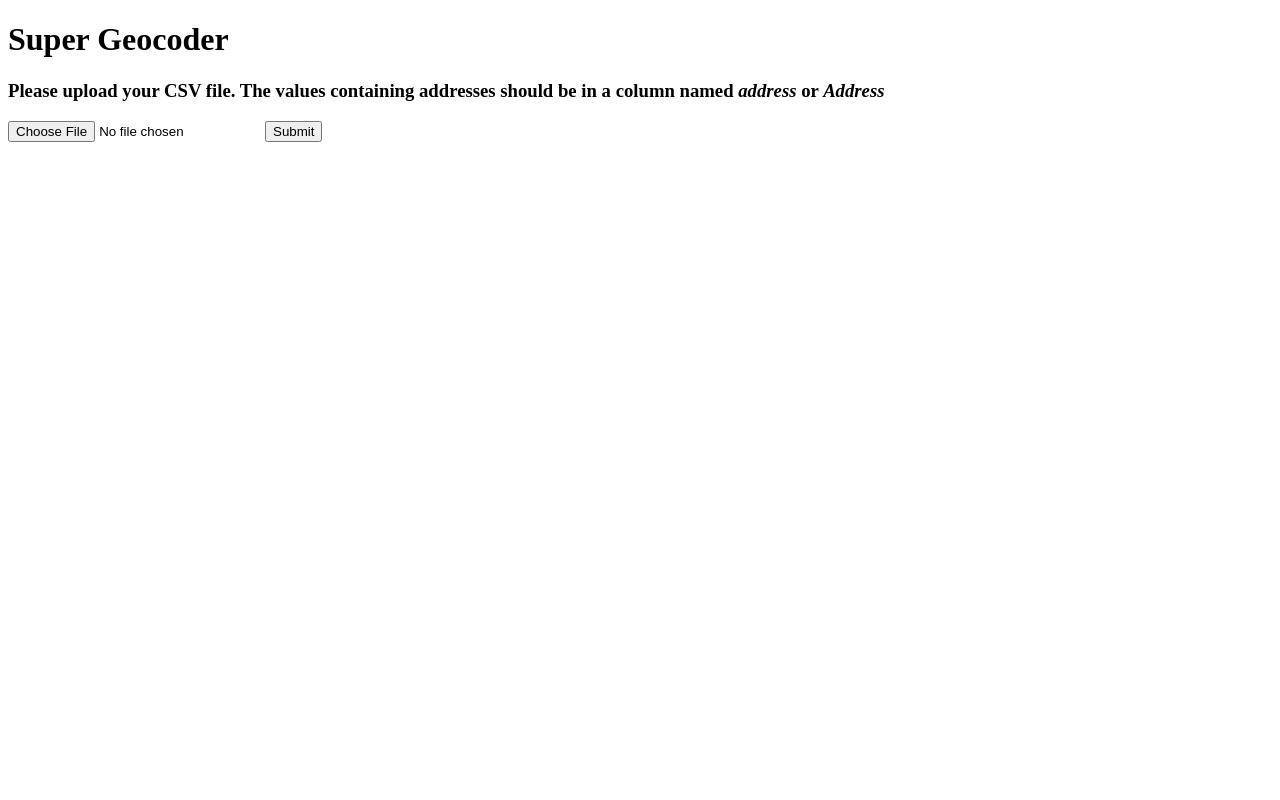
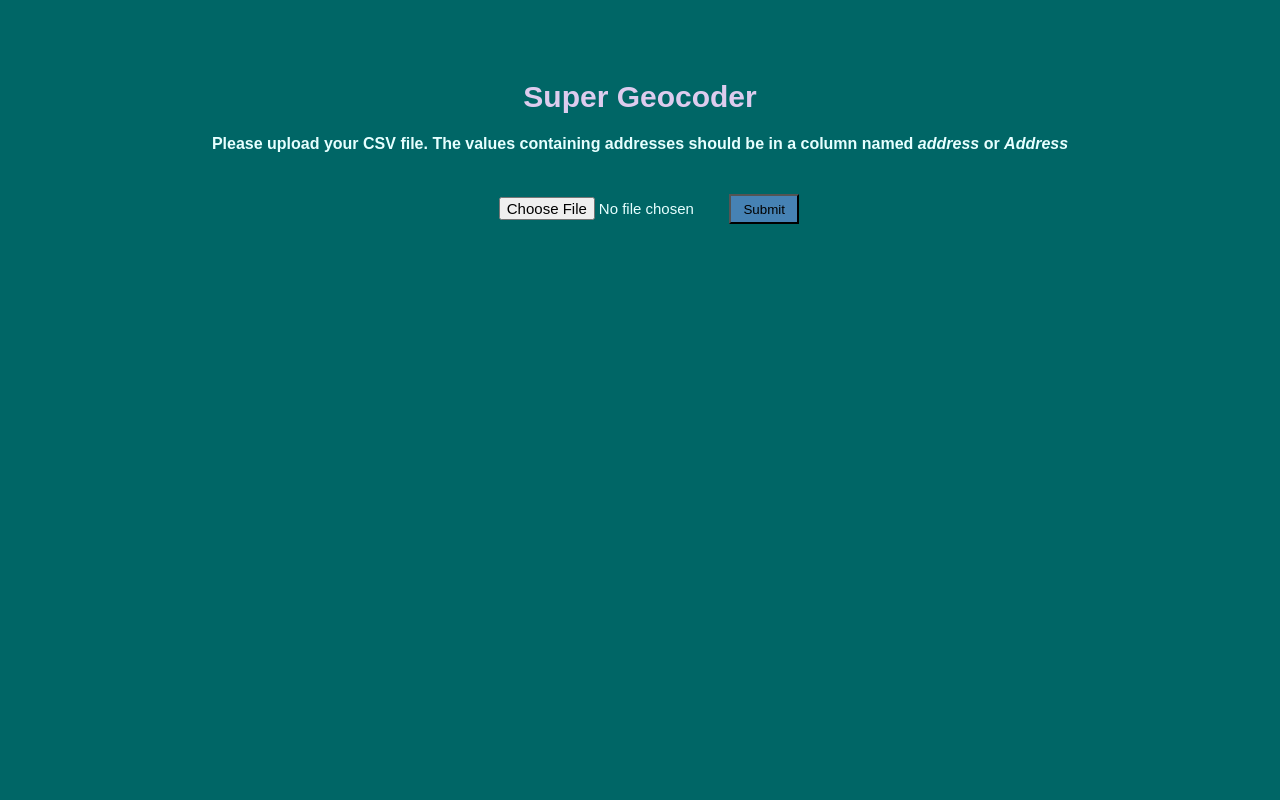
Before and after one commit to freerangeandy/geocoder-webapp, a Python web app: template templates/index.html in a window 1280 px wide. Run offline with Jinja, Linux system fonts and the light colour scheme; the template is opened without the code that fills it, so the values that code supplies are empty.

Commit message:
add css styling

```diff
--- /dev/null
+++ b/static/main.css
@@ -0,0 +1,51 @@
+html, body {
+  height: 100%;
+  margin: 0;
+  font-family: sans-serif;
+}
+
+.container {
+  margin: 0 auto;
+  width: 100%;
+  height: 100%;
+  background-color: #006666;
+  color: #e6ffff;
+  overflow: hidden;
+  text-align: center;
+}
+
+.container h1 {
+  font-family: Arial, sans-serif;
+  font-size: 30px;
+  color: #ddccee;
+  margin-top: 80px;
+}
+
+.container form {
+  margin: 20px;
+}
+
+.container input {
+  width: 200px;
+  height: 15px;
+  font-size: 15px;
+  margin: 2px;
+  padding: 20px;
+  transition: all 0.2s ease-in-out;
+}
+
+.container button {
+  width: 70px;
+  height: 30px;
+  background-color: steelblue;
+  margin: 4px;
+}
+
+.container p {
+  margin: 100px;
+}
+
+.message {
+  font-size: 15px;
+  color: #ff9999;
+}
--- a/templates/index.html
+++ b/templates/index.html
@@ -1,10 +1,13 @@
 <!DOCTYPE html>
 <html lang="en">
   <title>Super Geocoder</title>
+  <head>
+      <link rel="stylesheet" href="../static/main.css">
+  </head>
   <body>
     <div class="container">
       <h1>Super Geocoder</h1>
-      <h3>Please upload your CSV file. The values containing addresses should be in a column named <i>address</i> or <i>Address</i></h3>
+      <h4>Please upload your CSV file. The values containing addresses should be in a column named <i>address</i> or <i>Address</i></h4>
       <form action="#" method="POST">
         <input type="file" id="csv_file" name="csv_file" accept=".csv" required />
         <button type="submit">Submit</button>
```
